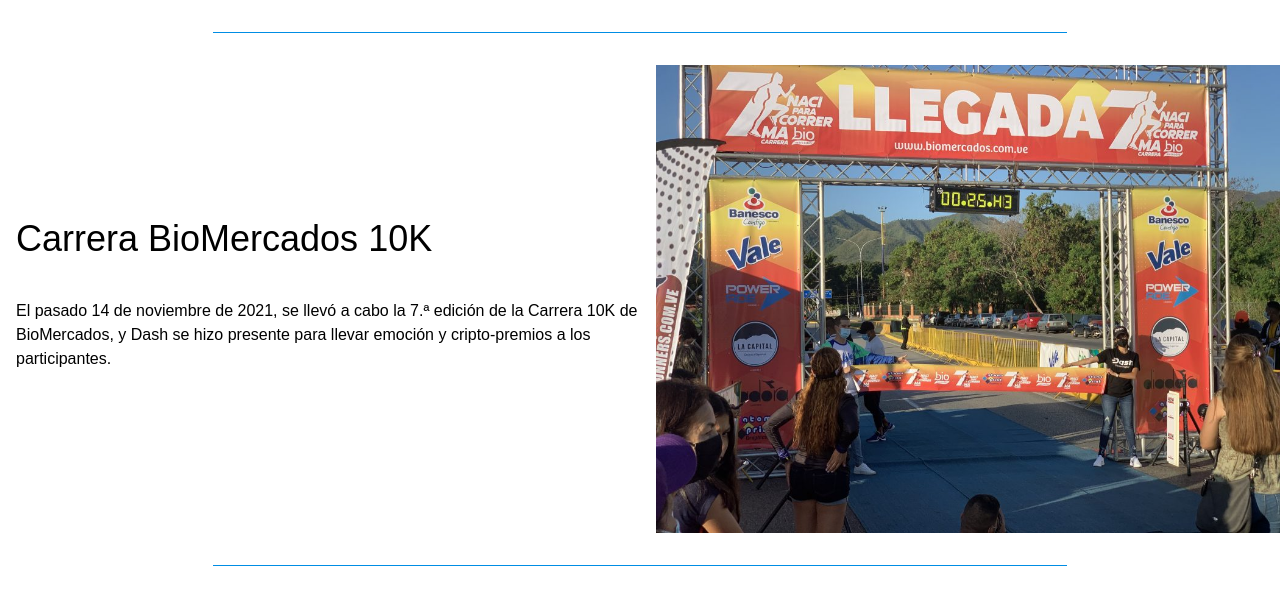
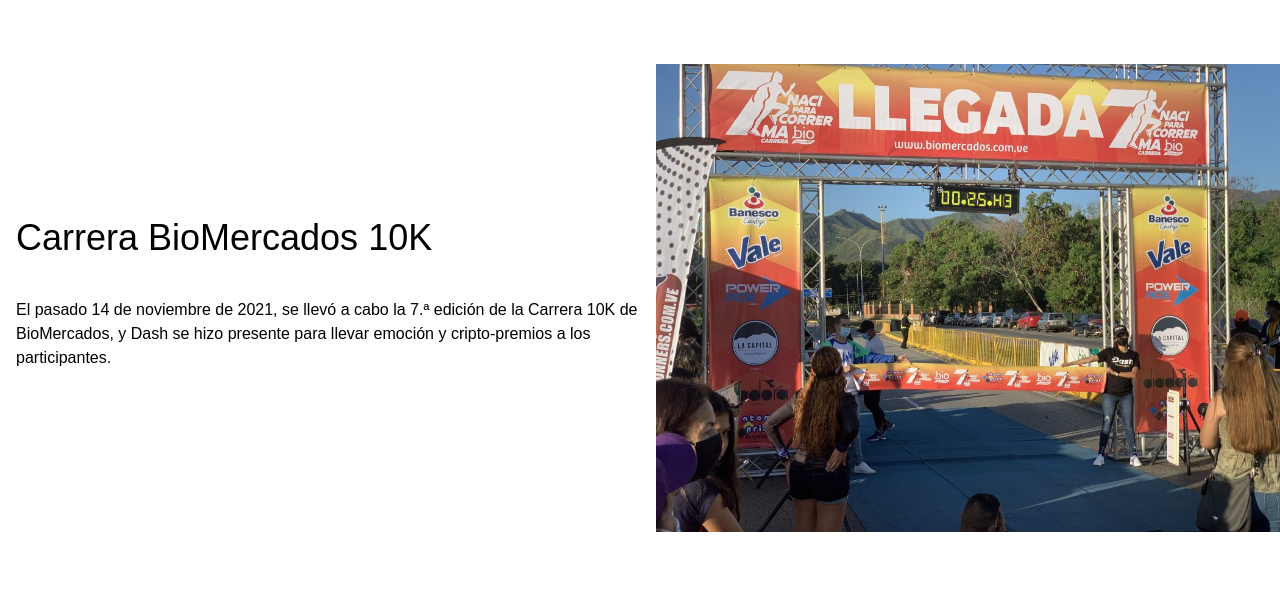
Before and after one commit to Topdashcity/topdashcity.github.io, an Astro site: page /eventos in a window 1280 px wide. Shown: the part 1009-1602 px from the top of the page. Built offline with nearby package versions, Linux system fonts and the light colour scheme; Astro itself is replaced by a stand-in of ours.

Commit message:
Fix divisive line of the events

```diff
--- a/src/pages/eventos.astro
+++ b/src/pages/eventos.astro
@@ -15,14 +15,12 @@
   </div>
   {
     eventos.map(evento => (
-      <>
       <Horizontal
         title={evento.title}
         content={evento.content}
         image={evento?.image}
         hasCTA={evento.hasCTA}
-      /><hr />
-      </>
+      />
     ))
   }
 </Layout>
```
